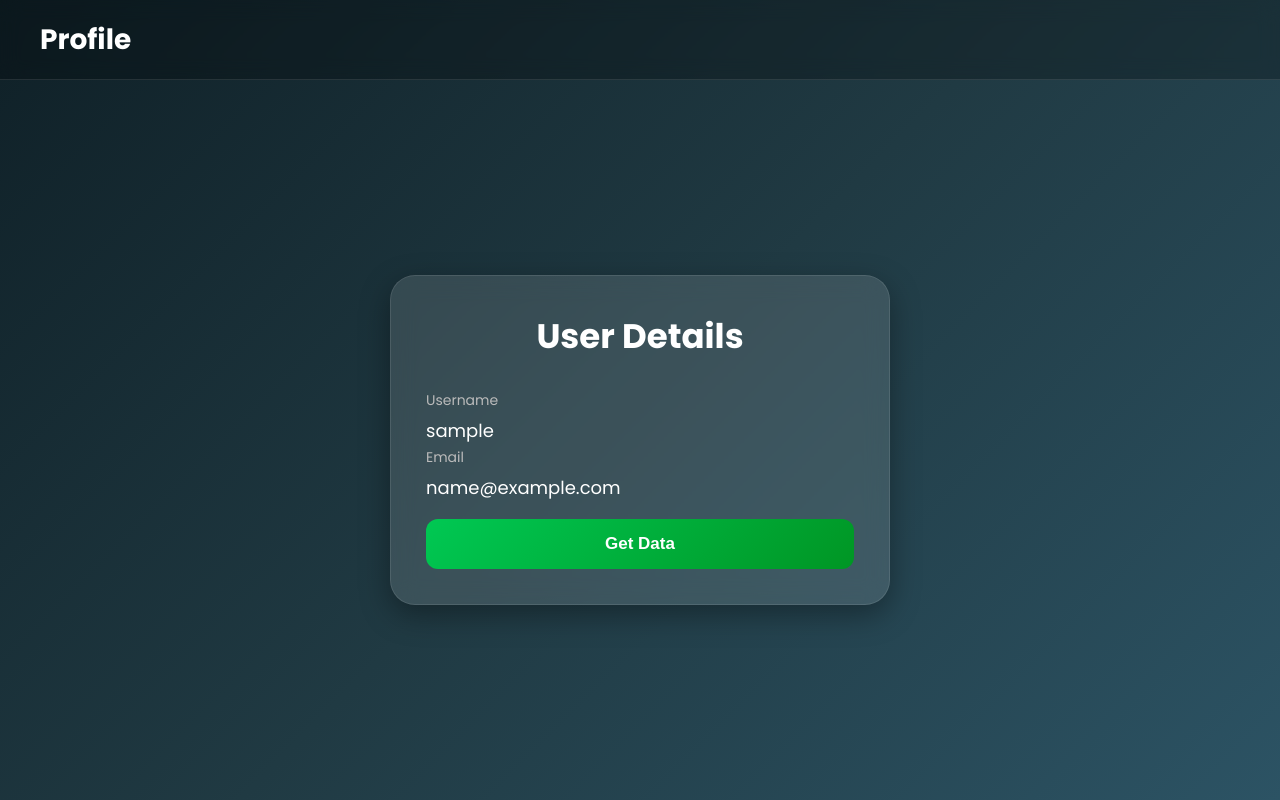
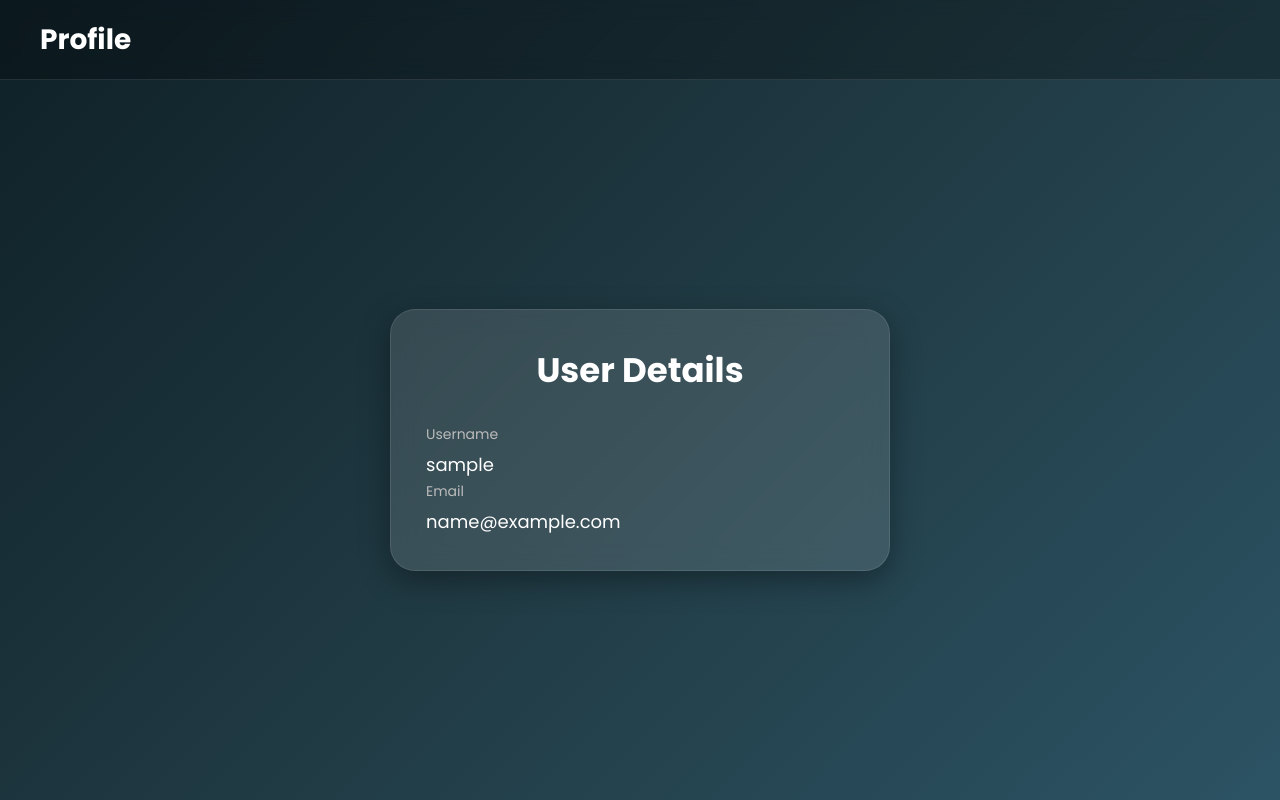
Before and after one commit to nikhil-sagar-git/smart-agriculture, a React (Create React App) app in the folder frontend/: page /profile in a window 1280 px wide. Built offline with nearby package versions, Linux system fonts and the light colour scheme; sample sign-in values are in the browser's storage.

Commit message:
the working

```diff
--- a/frontend/src/pages/user/Profile.js
+++ b/frontend/src/pages/user/Profile.js
@@ -3,26 +3,26 @@ export default function Profile() {
   const username = localStorage.getItem("username");
   const email = localStorage.getItem("useremail");
 
-  async function getData() {
-    try {
-      const res = await fetch("https://smart-agriculture-node.onrender.com/getdata", {
-        method: "POST",
-        headers: {
-          "Content-Type": "application/json"
-        },
-        body: JSON.stringify({ email })
-      });
+  // async function getData() {
+  //   try {
+  //     const res = await fetch("https://smart-agriculture-node.onrender.com/getdata", {
+  //       method: "POST",
+  //       headers: {
+  //         "Content-Type": "application/json"
+  //       },
+  //       body: JSON.stringify({ email })
+  //     });
 
-      const data = await res.json();
+  //     const data = await res.json();
 
-      console.log(data);
-      alert(data.message || "Data received");
+  //     console.log(data);
+  //     alert(data.message || "Data received");
 
-    } catch (err) {
-      console.log(err);
-      alert("Server error");
-    }
-  }
+  //   } catch (err) {
+  //     console.log(err);
+  //     alert("Server error");
+  //   }
+  // }
 
   return (
     <div>
@@ -44,9 +44,9 @@ export default function Profile() {
             <p>{email}</p>
           </div>
 
-          <button className="btn" onClick={getData}>
+          {/* <button className="btn" onClick={getData}>
             Get Data
-          </button>
+          </button> */}
         </div>
       </div>
     </div>
```
